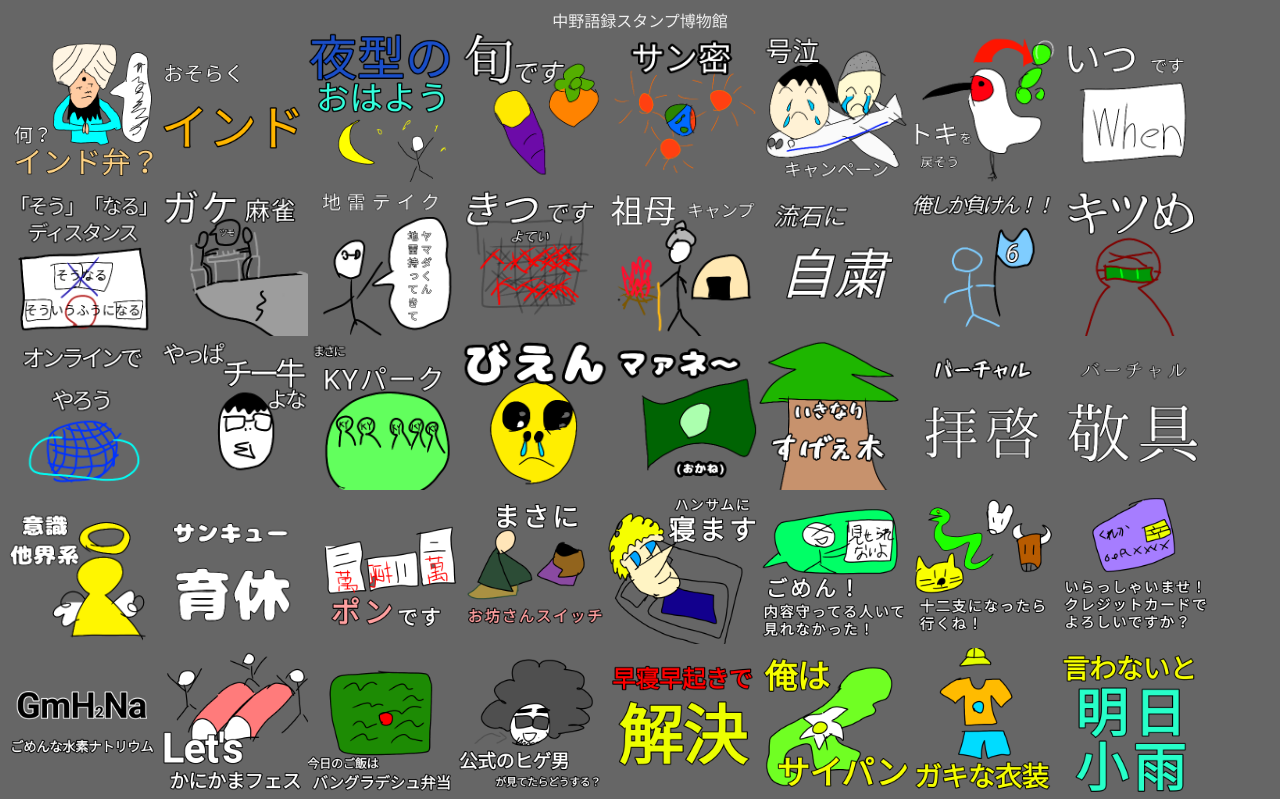
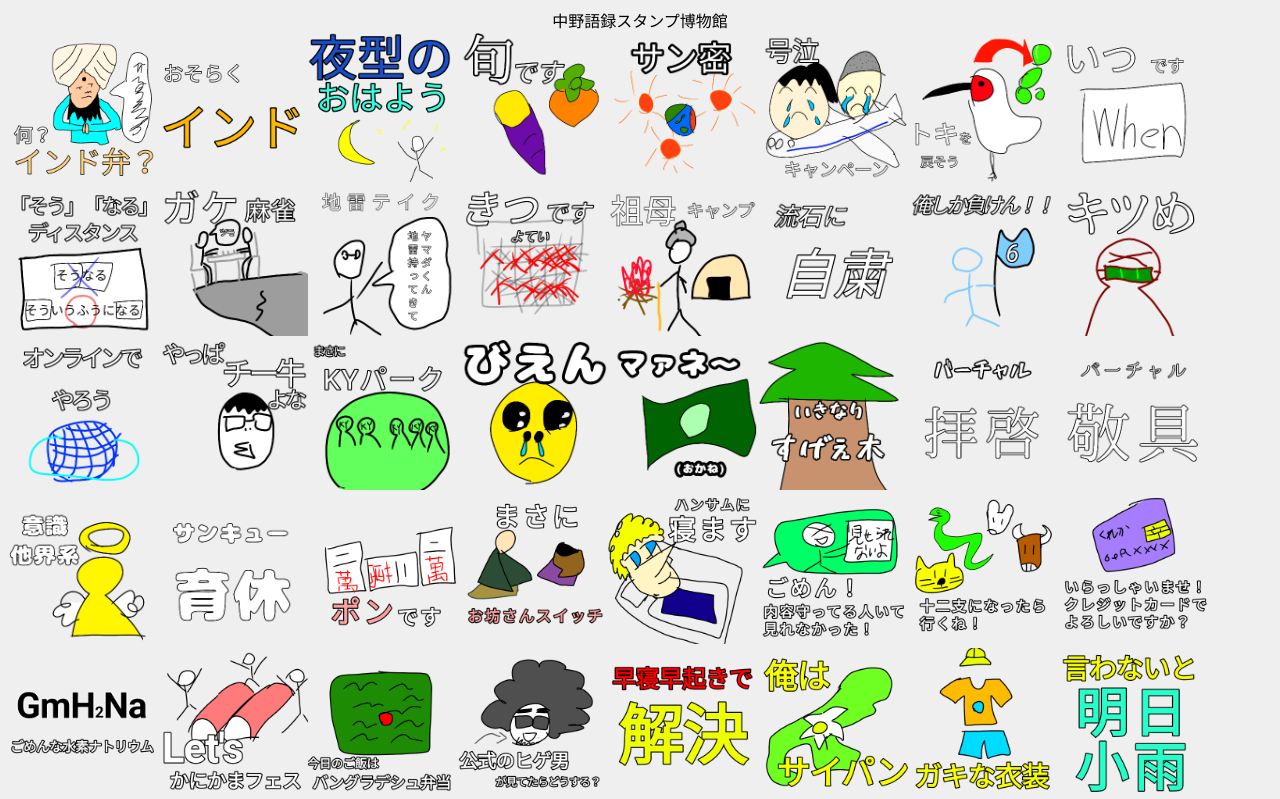
Before and after one commit to nakano1120/stampmuseum, a plain HTML site: page index.html in a window 1280 px wide. Shown: the top 799 px of the page. Drawn offline with Linux system fonts and the light colour scheme.

Commit message:
Add files via upload

```diff
--- a/style.css
+++ b/style.css
@@ -1,8 +1,7 @@
 body{
-    background-color:#666;
+    background-color:#EFEFEF;
 }
-header{
-    color:#eeeeee;
+header,footer{
     text-align:center;
 }
 #container{
```
